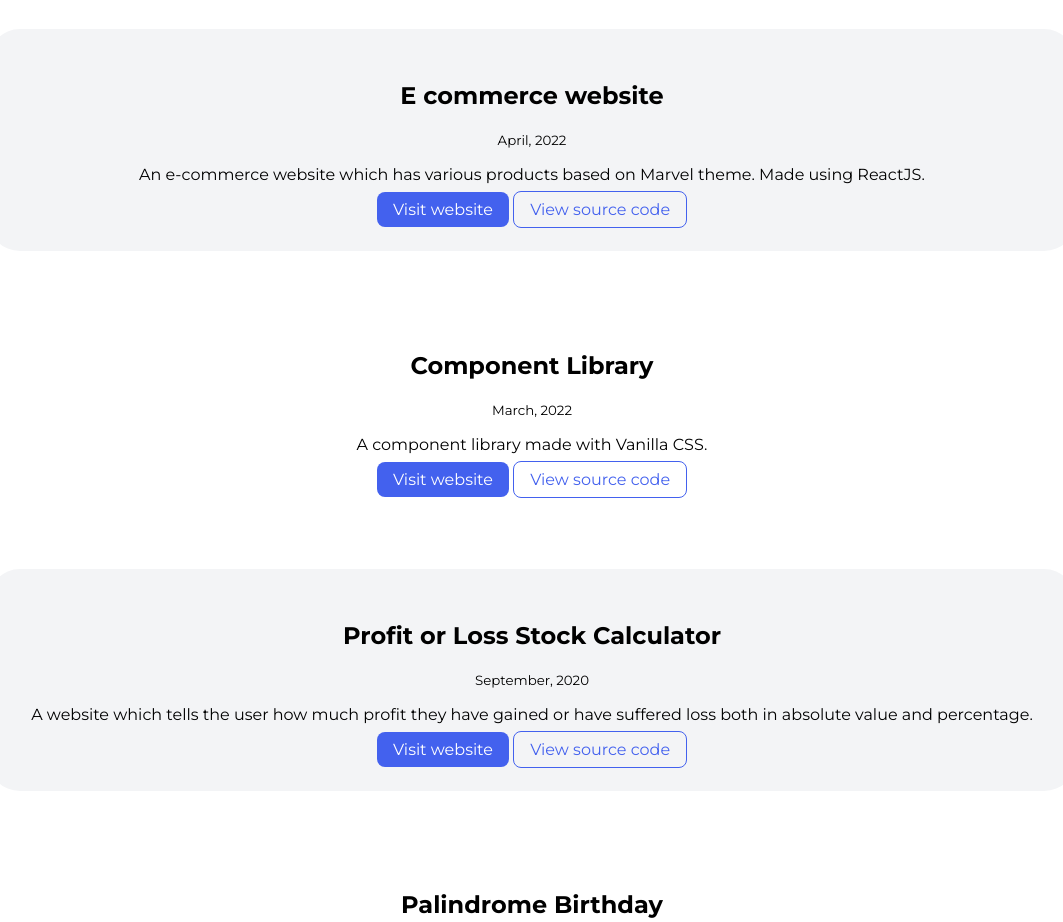
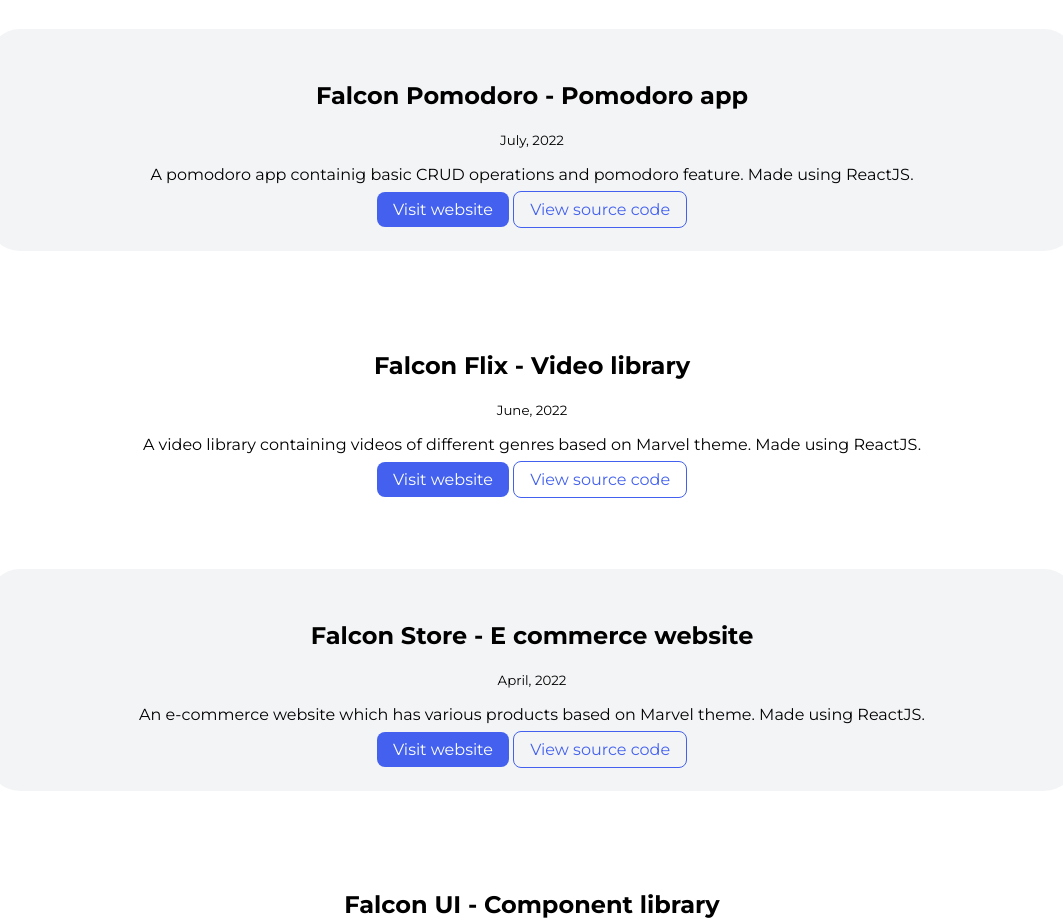
Before and after one commit to zoyatanweer/portfolio, a plain HTML site: page projects.html in a window 1280 px wide. Shown: the part 700-1622 px from the top of the page, without its empty margins (108-1171 px from the left). Drawn offline with Linux system fonts and the light colour scheme.

Commit message:
FEAT: added content in projects.

```diff
--- a/projects.html
+++ b/projects.html
@@ -32,7 +32,46 @@
     <ul class="list-non-bullet">
       <li>
         <article class="showcase-list container-container-center ow">
-          <h1>E commerce website</h1>
+          <h1>Falcon Pomodoro - Pomodoro app</h1>
+          <small>July, 2022</small>
+          <p>
+            A pomodoro app containig basic CRUD operations and pomodoro feature.
+            Made using ReactJS.
+          </p>
+          <a
+            class="link link-primary"
+            href="https://falcon-pomodoro.netlify.app/"
+            >Visit website</a
+          >
+          <a
+            class="link link-secondary"
+            href="https://github.com/zoyatanweer/falcon-pomodoro"
+            >View source code</a
+          >
+        </article>
+      </li>
+      <li>
+        <article class="showcase-list container-container-center">
+          <h1>Falcon Flix - Video library</h1>
+          <small>June, 2022</small>
+          <p>
+            A video library containing videos of different genres based on
+            Marvel theme. Made using ReactJS.
+          </p>
+          <a class="link link-primary" href="https://falcon-flix.netlify.app/"
+            >Visit website</a
+          >
+          <a
+            class="link link-secondary"
+            href="https://github.com/zoyatanweer/falcon-flix-react"
+            >View source code</a
+          >
+        </article>
+      </li>
+
+      <li>
+        <article class="showcase-list container-container-center ow">
+          <h1>Falcon Store - E commerce website</h1>
           <small>April, 2022</small>
           <p>
             An e-commerce website which has various products based on Marvel
@@ -52,7 +91,7 @@
       </li>
       <li>
         <article class="showcase-list container-container-center">
-          <h1>Component Library</h1>
+          <h1>Falcon UI - Component library</h1>
           <small>March, 2022</small>
           <p>A component library made with Vanilla CSS.</p>
           <a
```
